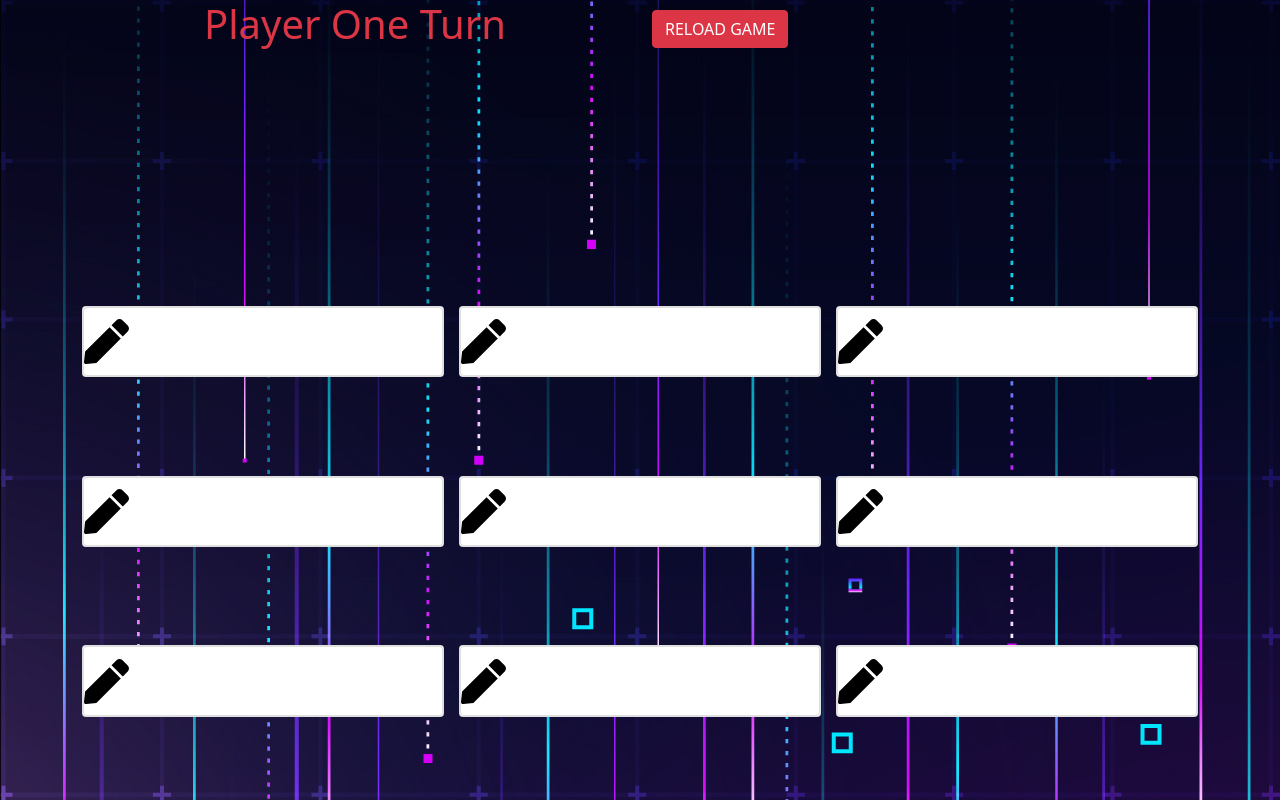
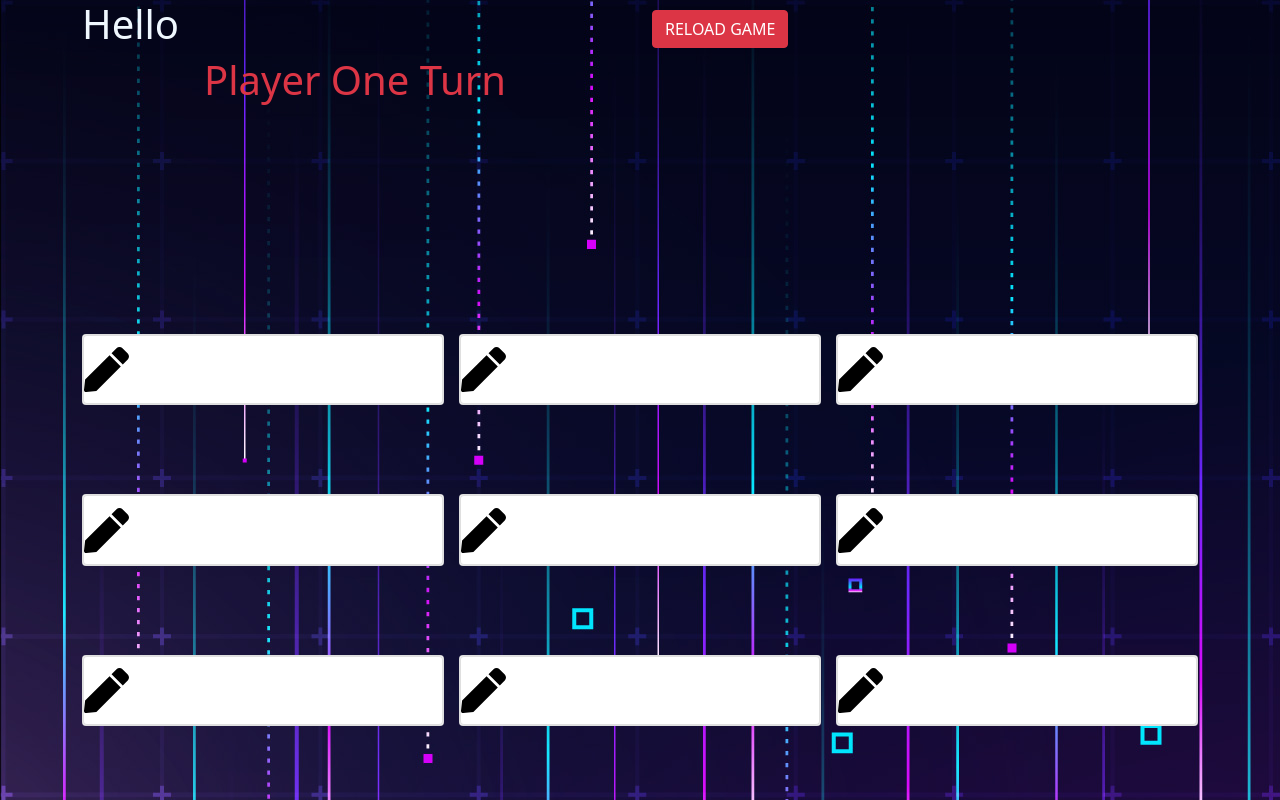
Before and after one commit to Krutikforfaclon/DemoRepository, an Angular app: page / in a window 1280 px wide. Built offline with nearby package versions, Linux system fonts and the light colour scheme.

Commit message:
Made changes in tic tac

```diff
--- a/src/app/app.component.html
+++ b/src/app/app.component.html
@@ -1,6 +1,7 @@
 <div class="container">
   <div class="row justify-content-center items-align-center">
     <div class="col col-lg-6">
+      <h1>Hello</h1>
       <div class="text-center">
         <h1 [hidden] = "isCross" class="uppercase text-danger">Player One Turn</h1>
         <h1 [hidden] = "!isCross" class="uppercase text-danger">Player Two Turn</h1>
```
